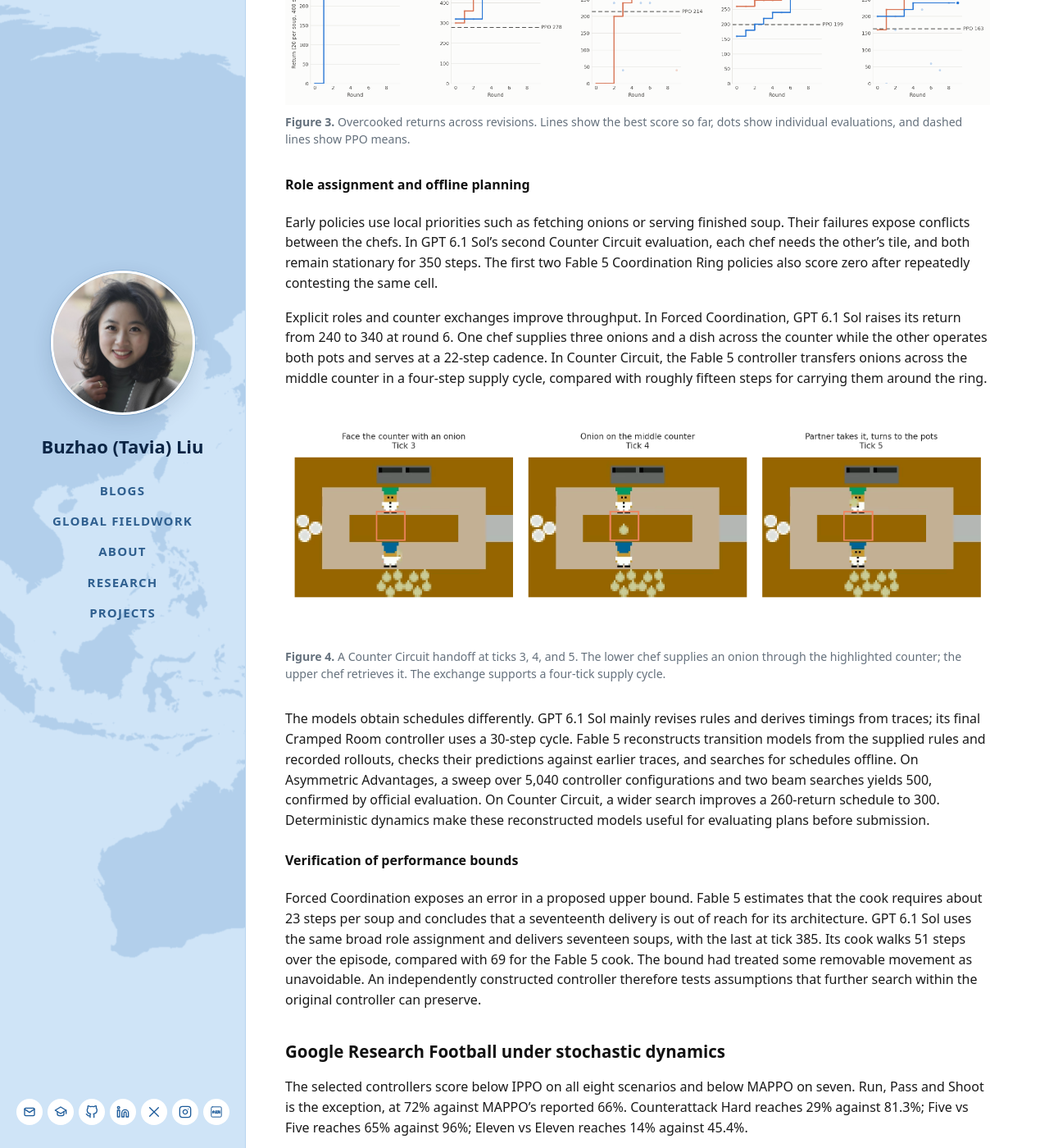
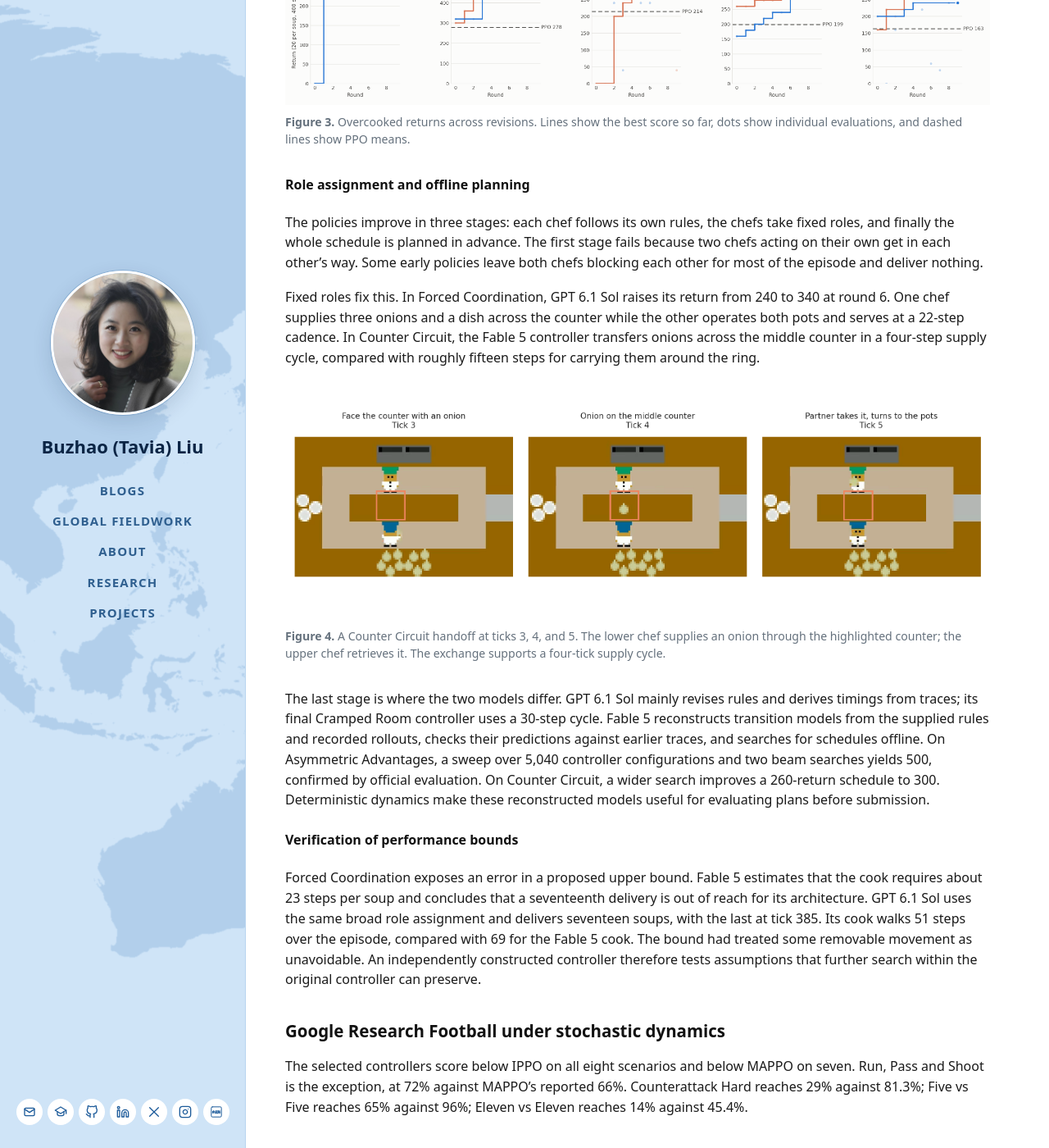
Before and after one commit to tavia-liu/tavia-liu.github.io, a Jekyll site: the page built from _posts/2026-10-31-self-improving-code-as-policies.md, in a window 1280 px wide and 1400 px high, scrolled down 2709 px. Shown: the whole window at 82% size. Built offline with Jekyll 4.4.1, drawn with Linux system fonts in a browser that asks for light colours.

Commit message:
Role assignment: clearer opening, stage framing

```diff
--- a/_posts/2026-10-31-self-improving-code-as-policies.md
+++ b/_posts/2026-10-31-self-improving-code-as-policies.md
@@ -74,16 +74,16 @@ Both GPT 6.1 Sol and Fable 5 exceed the published PPO self-play mean on all five
 
 #### Role assignment and offline planning
 
-Early policies use local priorities such as fetching onions or serving finished soup. Their failures expose conflicts between the chefs. In GPT 6.1 Sol's second Counter Circuit evaluation, each chef needs the other's tile, and both remain stationary for 350 steps. The first two Fable 5 Coordination Ring policies also score zero after repeatedly contesting the same cell.
+The policies improve in three stages: each chef follows its own rules, the chefs take fixed roles, and finally the whole schedule is planned in advance. The first stage fails because two chefs acting on their own get in each other's way. Some early policies leave both chefs blocking each other for most of the episode and deliver nothing.
 
-Explicit roles and counter exchanges improve throughput. In Forced Coordination, GPT 6.1 Sol raises its return from 240 to 340 at round 6. One chef supplies three onions and a dish across the counter while the other operates both pots and serves at a 22-step cadence. In Counter Circuit, the Fable 5 controller transfers onions across the middle counter in a four-step supply cycle, compared with roughly fifteen steps for carrying them around the ring.
+Fixed roles fix this. In Forced Coordination, GPT 6.1 Sol raises its return from 240 to 340 at round 6. One chef supplies three onions and a dish across the counter while the other operates both pots and serves at a 22-step cadence. In Counter Circuit, the Fable 5 controller transfers onions across the middle counter in a four-step supply cycle, compared with roughly fifteen steps for carrying them around the ring.
 
 <figure style="margin: 2rem 0;">
   <a href="{{ '/assets/img/research/counter-circuit-handoff.png' | relative_url }}"><img src="{{ '/assets/img/research/counter-circuit-handoff.png' | relative_url }}" loading="lazy" alt="Three actual Counter Circuit frames at ticks 3, 4, and 5. The lower chef holds an onion, places it on the highlighted middle counter, and the upper chef retrieves it." style="display: block; width: 100%; height: auto;"></a>
   <figcaption style="margin-top: .65rem; color: #65717d; font-size: .88rem; line-height: 1.5;"><strong>Figure 4.</strong> A Counter Circuit handoff at ticks 3, 4, and 5. The lower chef supplies an onion through the highlighted counter; the upper chef retrieves it. The exchange supports a four-tick supply cycle.</figcaption>
 </figure>
 
-The models obtain schedules differently. GPT 6.1 Sol mainly revises rules and derives timings from traces; its final Cramped Room controller uses a 30-step cycle. Fable 5 reconstructs transition models from the supplied rules and recorded rollouts, checks their predictions against earlier traces, and searches for schedules offline. On Asymmetric Advantages, a sweep over 5,040 controller configurations and two beam searches yields 500, confirmed by official evaluation. On Counter Circuit, a wider search improves a 260-return schedule to 300. Deterministic dynamics make these reconstructed models useful for evaluating plans before submission.
+The last stage is where the two models differ. GPT 6.1 Sol mainly revises rules and derives timings from traces; its final Cramped Room controller uses a 30-step cycle. Fable 5 reconstructs transition models from the supplied rules and recorded rollouts, checks their predictions against earlier traces, and searches for schedules offline. On Asymmetric Advantages, a sweep over 5,040 controller configurations and two beam searches yields 500, confirmed by official evaluation. On Counter Circuit, a wider search improves a 260-return schedule to 300. Deterministic dynamics make these reconstructed models useful for evaluating plans before submission.
 
 #### Verification of performance bounds
 
```
